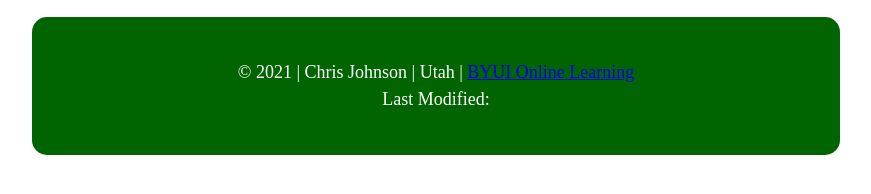
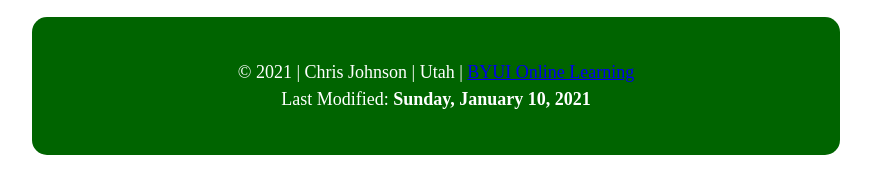
Before and after one commit to chrisj63-git/chrisj63-git.github.io, a plain HTML site: page index.html in a window 1280 px wide. Shown: the part 322-516 px from the top of the page, without its empty margins (204-1075 px from the left). Drawn offline with Linux system fonts and the light colour scheme.

Commit message:
autoDatefix1

```diff
--- a/index.html
+++ b/index.html
@@ -22,5 +22,7 @@
         <p>&copy 2021 | Chris Johnson | Utah | <a href="https://www.byui.edu/online">BYUI Online Learning</a><br>
           Last Modified: <span id="currentdate"></span></p>
     </footer>
+
+    <script src="js/date.js"></script>
   </body>
 </html>
--- a/js/date.js
+++ b/js/date.js
@@ -27,6 +27,6 @@ let d = new Date();
 let dayName = daynames[d.getDay()];
 let monthName = months[d.getMonth()];
 let year = d.getFullYear();
-let fullDate =  dayName + ", " + monthName + " " + d.getDate() + ", " + year
+let fulldate =  dayName + ", " + monthName + " " + d.getDate() + ", " + year;
 
-Document.getElementById("currentdate").textContent = fullDate;
+document.getElementById("currentdate").textContent = fulldate;
```
